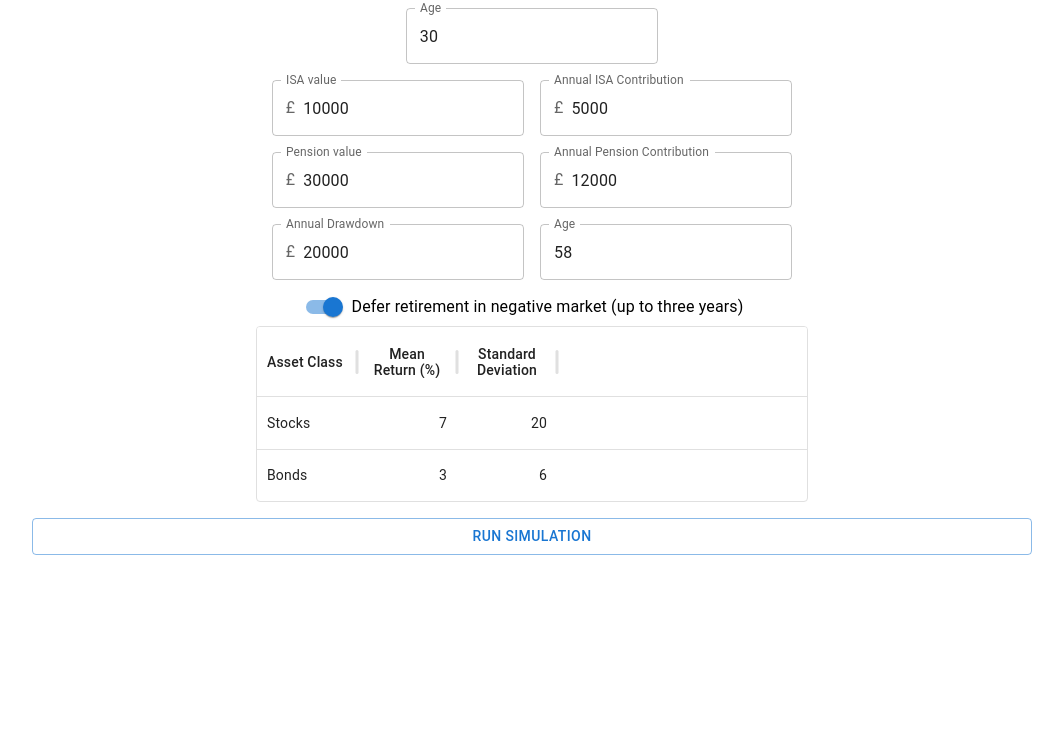
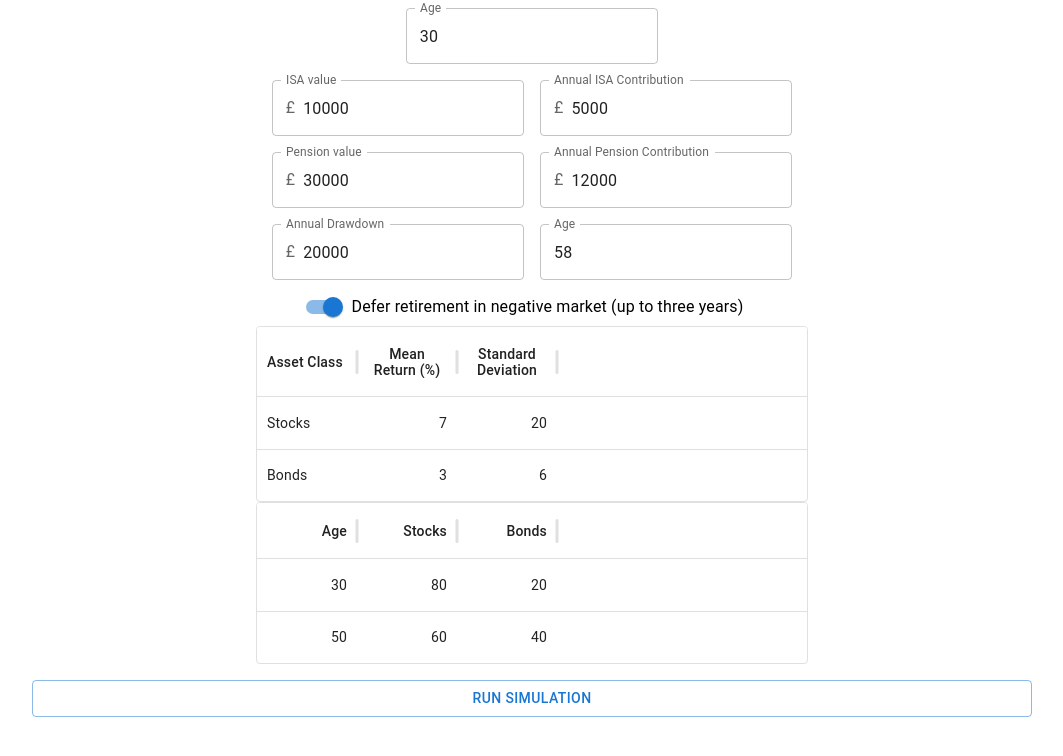
Before and after one commit to RoryCollins/finance-projector, a React (Create React App) app: page / in a window 1280 px wide. Shown: the top 756 px of the page, without its empty margins (32-1095 px from the left). Built offline with nearby package versions, Linux system fonts and the light colour scheme.

Commit message:
Add RiskAppetite framework

```diff
--- a/package.json
+++ b/package.json
@@ -5,6 +5,7 @@
   "dependencies": {
     "@emotion/react": "^11.13.3",
     "@emotion/styled": "^11.13.0",
+    "@mui/icons-material": "^6.1.3",
     "@mui/material": "^6.0.1",
     "@mui/x-data-grid": "^7.19.0",
     "@testing-library/jest-dom": "^5.17.0",
--- a/src/App.tsx
+++ b/src/App.tsx
@@ -3,17 +3,18 @@ import './App.css';
 import { Button, Container, Stack } from '@mui/material';
 
 import SimulationRunner from './SimulationRunner';
-import { ModelDetails, PersonalDetails, QueryDetails, RiskAppetite, SimulationResults, StatisticalModel } from './interfaces';
+import { ModelDetails, PersonalDetails, QueryDetails, RiskAppetite, RiskAppetiteView, SimulationResults, StatisticalModel } from './interfaces';
 import Results from "./components/Results";
 import { PersonalDetailsForm } from "./components/PersonalDetailsForm";
 import { QueryForm } from './components/QueryForm';
 import { ModelDetailsForm } from './components/ModelDetailsForm';
+import { RiskAppetiteForm } from './components/RiskAppetiteForm';
 
 interface StateData {
   simulationResults?: SimulationResults,
   personalDetails: PersonalDetails,
   model: ModelDetails[],
-  riskAppetite: { age: number, distribution: { modelName: string, percentage: number }[] }[]
+  riskAppetite: RiskAppetiteView[]
   queryDetails: QueryDetails
 }
 
@@ -36,19 +37,34 @@ function App() {
       { name: "Stocks", model: { mean: 7, standardDeviation: 20 } },
       { name: "Bonds", model: { mean: 3, standardDeviation: 6 } },
     ],
-    riskAppetite: [{
+    riskAppetite: [
+      {
         age: 30,
         distribution: [
           {
             modelName: "Stocks",
-          percentage: 50
+            percentage: 80
           },
           {
             modelName: "Bonds",
-          percentage: 50
+            percentage: 20
           },
         ]
-    }]
+      },
+      {
+        age: 50,
+        distribution: [
+          {
+            modelName: "Stocks",
+            percentage: 60
+          },
+          {
+            modelName: "Bonds",
+            percentage: 40
+          },
+        ]
+      },
+    ]
   })
 
   const runSimulation = () => {
@@ -56,12 +72,12 @@ function App() {
 
 
     data.riskAppetite.forEach((ra) => {
-      let ds: {model: StatisticalModel, percentage: number}[] = []
+      let ds: { model: StatisticalModel, percentage: number }[] = []
       ra.distribution.forEach((d) => {
         const theModel = data.model.find(m => m.name == d.modelName)!.model
-        ds = ds.concat({model: {mean: 1 + theModel.mean / 100, standardDeviation: theModel.standardDeviation/100}, percentage: d.percentage})
+        ds = ds.concat({ model: { mean: 1 + theModel.mean / 100, standardDeviation: theModel.standardDeviation / 100 }, percentage: d.percentage })
       })
-      dRiskAppetite = dRiskAppetite.concat({age: ra.age, distribution: ds})
+      dRiskAppetite = dRiskAppetite.concat({ age: ra.age, distribution: ds })
     })
 
     const runner = new SimulationRunner(
@@ -88,7 +104,7 @@ function App() {
             <PersonalDetailsForm data={data.personalDetails} onChange={(newState: PersonalDetails) => setData({ ...data, personalDetails: newState })} />
             <QueryForm data={data.queryDetails} onChange={(newState: QueryDetails) => setData({ ...data, queryDetails: newState })} />
             <ModelDetailsForm data={data.model} onChange={(newState: ModelDetails[]) => setData({ ...data, model: newState })} />
-            {/* <RiskAppetiteForm data={data.riskAppetite} onChange={(newState: RiskAppetite[]) => setData({ ...data, riskAppetite: newState })} /> */}
+            <RiskAppetiteForm data={data.riskAppetite} onChange={(newState: RiskAppetiteView[]) => setData({ ...data, riskAppetite: newState })} />
 
           </Container>
           <Button onClick={runSimulation} variant="outlined">Run Simulation</Button>
--- a/src/components/ModelDetailsForm.tsx
+++ b/src/components/ModelDetailsForm.tsx
@@ -1,7 +1,6 @@
 import { DataGrid, GridColDef, GridRowsProp } from "@mui/x-data-grid";
-// import { ModelDetails } from "../interfaces";
 import { Container } from "@mui/material";
-import { ModelDetails, StatisticalModel } from "../interfaces";
+import { ModelDetails } from "../interfaces";
 
 export const ModelDetailsForm = ({ onChange, data }: { onChange: any, data: ModelDetails[] }) => {
     const stocks = data.find(d => d.name == "Stocks")!.model;
--- /dev/null
+++ b/src/components/RiskAppetiteForm.tsx
@@ -0,0 +1,46 @@
+
+import { DataGrid, GridColDef, GridRowsProp } from "@mui/x-data-grid";
+import { Container } from "@mui/material";
+import { ModelDetails, RiskAppetiteView } from "../interfaces";
+
+export const RiskAppetiteForm = ({ onChange, data }: { onChange: any, data: RiskAppetiteView[] }) => {
+    const rows: GridRowsProp = data.map((it, i) => { return {
+        id: i,
+        age: it.age,
+        stocks: it.distribution.find(d => d.modelName == "Stocks")!.percentage,
+        bonds: it.distribution.find(d => d.modelName == "Bonds")!.percentage
+    }});
+    const columns: GridColDef[] = [
+        { field: 'age', headerName: 'Age', type: 'number', editable: true },
+        { field: 'stocks', headerName: 'Stocks', type: 'number', editable: true },
+        { field: 'bonds', headerName: 'Bonds', type: 'number', editable: true },
+    ]
+
+    const processRow = (updatedRow: any) => {
+        // const oldRow = data.find(it => it.name == updatedRow.name)!;
+        // const remaining = data.filter(it => it.name != updatedRow.name);
+
+        // handleChange([...remaining, {name: oldRow.name, model: {mean: updatedRow.mean, standardDeviation: updatedRow.standardDev}}])
+
+        return updatedRow;
+    }
+
+    const handleChange = (newState: RiskAppetiteView[]) => {
+        onChange(newState);
+    }
+
+    return (
+        <Container maxWidth="sm" >
+            <DataGrid
+                rows={rows}
+                columns={columns}
+                hideFooter={true}
+                processRowUpdate={processRow}
+                onProcessRowUpdateError={(e) => console.log(e)}
+                disableColumnFilter
+                disableColumnSorting
+                disableColumnMenu
+                disableRowSelectionOnClick />
+        </Container>
+    )
+}
```
Also changed, not shown: src/interfaces.ts (+8 -0 lines), 1 other file (tests, documents, lock files or other folders). Lines whose indentation alone changed are shown as unchanged.
